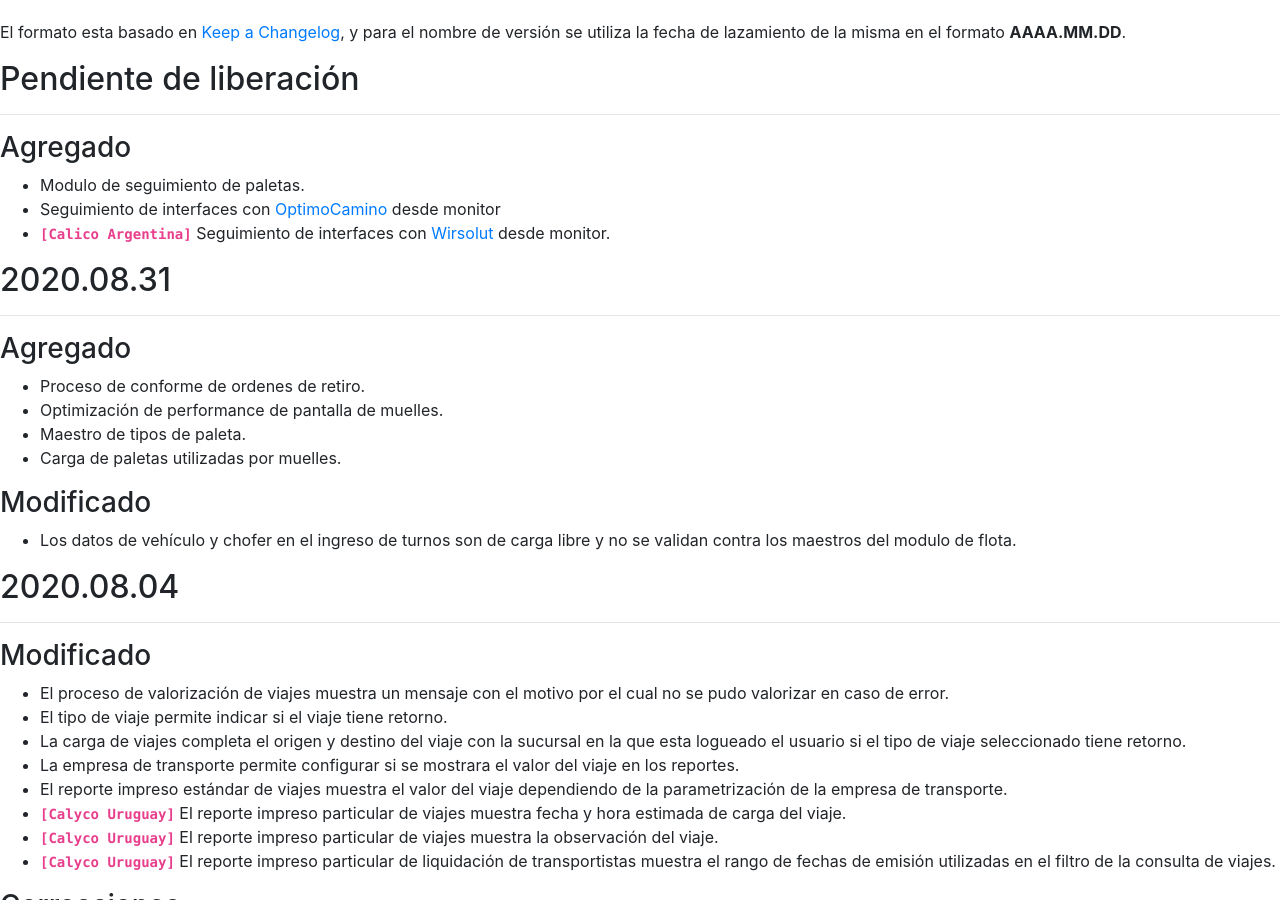
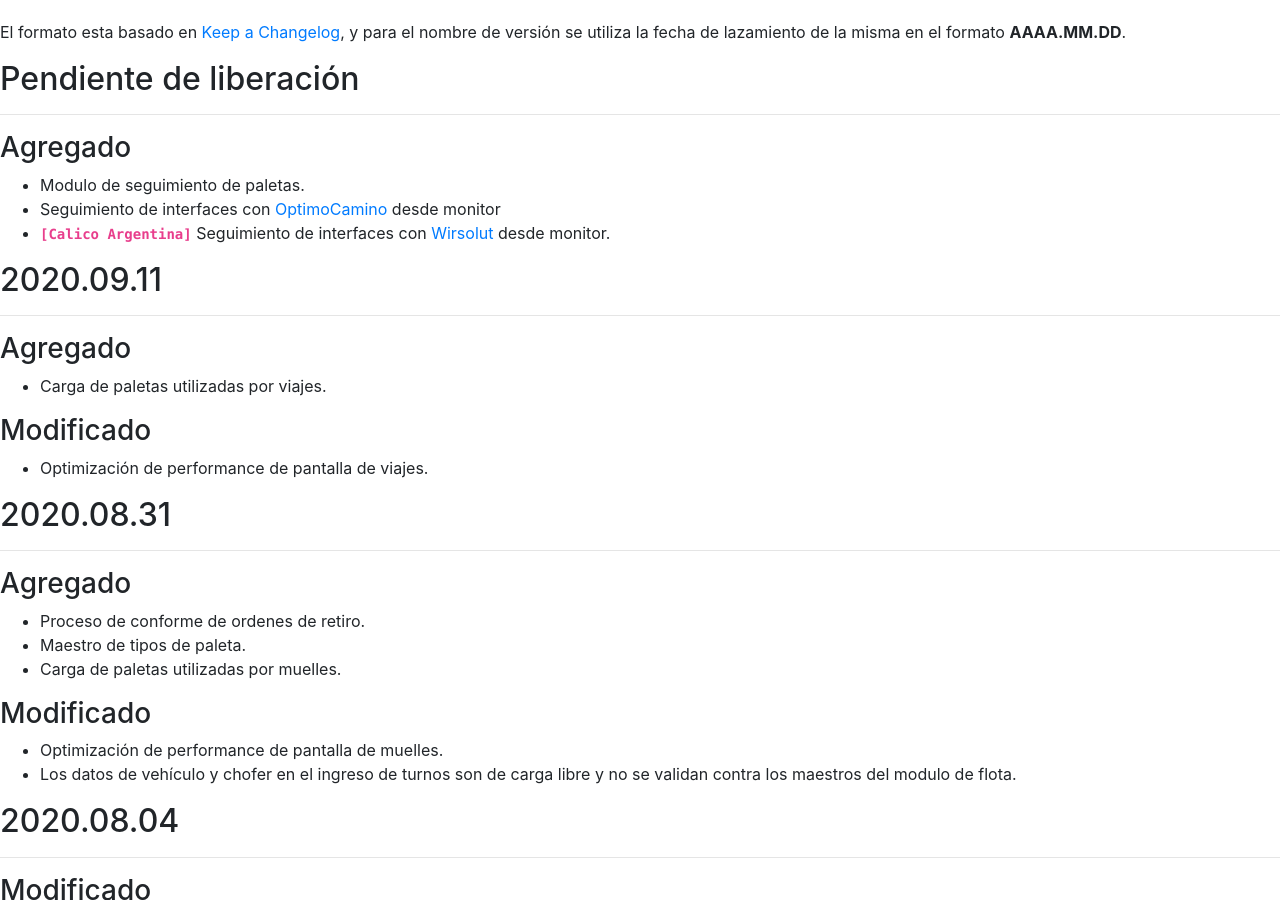
Before and after one commit to msanchez-brainsys/msanchez-brainsys.github.io, a Jekyll site: the page built from registro-cambios.markdown, in a window 1280 px wide and 900 px high, scrolled down 237 px. Built offline with Jekyll 4.4.1, drawn with Linux system fonts in a browser that asks for light colours.

Commit message:
Se agrego versión 2020.09.11

```diff
--- a/registro-cambios.markdown
+++ b/registro-cambios.markdown
@@ -6,6 +6,8 @@ navegacion:
     - nombre: "Pendiente de liberación"
       link: "registro-cambios#pendiente-de-liberación"
   versiones:
+    - nombre: "2020.09.11"
+      link: "registro-cambios#20200911"
     - nombre: "2020.08.31"
       link: "registro-cambios#20200831"
     - nombre: "2020.08.04"
@@ -26,15 +28,23 @@ El formato esta basado en [Keep a Changelog](https://keepachangelog.com/es-ES/1.
 - Seguimiento de interfaces con [OptimoCamino](https://www.optimocamino.com/) desde monitor
 - **`[Calico Argentina]`** Seguimiento de interfaces con [Wirsolut](https://www.wirsolut.com/) desde monitor.
 
+## 2020.09.11
+---
+### Agregado
+- Carga de paletas utilizadas por viajes.
+
+### Modificado
+- Optimización de performance de pantalla de viajes.
+
 ## 2020.08.31
 ---
 ### Agregado
 - Proceso de conforme de ordenes de retiro.
-- Optimización de performance de pantalla de muelles.
 - Maestro de tipos de paleta.
 - Carga de paletas utilizadas por muelles.
 
 ### Modificado
+- Optimización de performance de pantalla de muelles.
 - Los datos de vehículo y chofer en el ingreso de turnos son de carga libre y no se validan contra los maestros del modulo de flota.
 
 ## 2020.08.04
```
